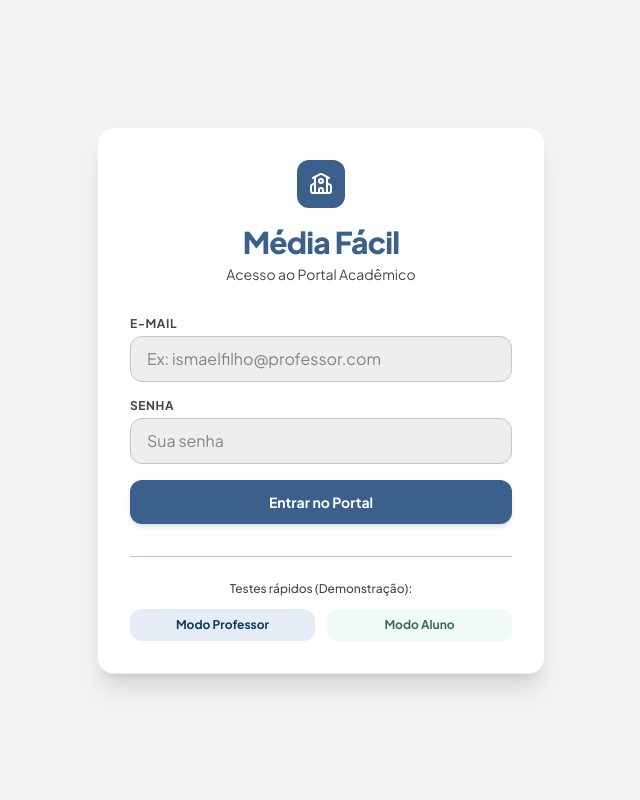
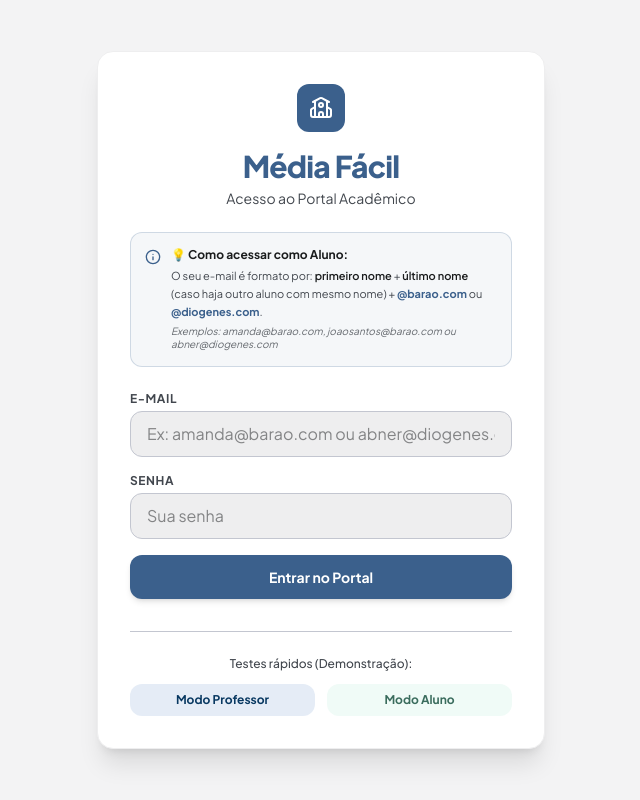
Before and after one commit to MaelBG/Media_facil, a React (Vite) app: page / in a window 1280 px wide. Shown: the whole page, without its empty margins (319-959 px from the left). Built offline with nearby package versions, Linux system fonts and the light colour scheme; no server answers.

Commit message:
style(login): atualizar placeholder e adicionar caixa informativa com regras de e-mail para alunos

```diff
--- a/src/pages/Login.jsx
+++ b/src/pages/Login.jsx
@@ -1,6 +1,6 @@
 import { useState, useEffect } from "react";
 import { dbService } from "../db";
-import { School, AlertTriangle, ShieldAlert } from "lucide-react";
+import { School, AlertTriangle, ShieldAlert, Info } from "lucide-react";
 
 const MAX_FAILED_ATTEMPTS = 5;
 const LOCKOUT_DURATION_MS = 60 * 1000; // 60 segundos
@@ -91,8 +91,8 @@ export default function Login({ setCurrentUser, navigateTo, loadTeacherData, loa
       setEmail("ismaelfilho@professor.com");
       setSenha("123456");
     } else {
-      setEmail("ana@escola.com");
-      setSenha("123");
+      setEmail("amanda@barao.com");
+      setSenha("123456");
     }
   };
 
@@ -101,12 +101,26 @@ export default function Login({ setCurrentUser, navigateTo, loadTeacherData, loa
   return (
     <div className="min-h-screen flex items-center justify-center p-6 bg-surface-container-low">
       <div className="w-full max-w-md bg-white rounded-2xl shadow-xl border border-surface-container overflow-hidden p-8">
-        <div className="text-center mb-8">
+        <div className="text-center mb-6">
           <div className="inline-flex w-12 h-12 bg-primary rounded-xl items-center justify-center text-white mb-4">
             <School className="w-6 h-6" />
           </div>
           <h1 className="text-3xl font-extrabold text-primary tracking-tight font-sans">Média Fácil</h1>
           <p className="text-on-surface-variant text-sm mt-1">Acesso ao Portal Acadêmico</p>
+        </div>
+
+        {/* Lembrete da regra de e-mail dos alunos */}
+        <div className="mb-6 p-3.5 bg-primary/5 rounded-xl border border-primary/20 flex items-start gap-2.5 text-xs text-on-surface-variant">
+          <Info className="w-4 h-4 text-primary shrink-0 mt-0.5" />
+          <div>
+            <p className="font-bold text-on-surface text-xs">💡 Como acessar como Aluno:</p>
+            <p className="mt-1 text-[11px] leading-relaxed">
+              O seu e-mail é formato por: <span className="font-semibold text-on-surface">primeiro nome</span> + <span className="font-semibold text-on-surface">último nome</span> (caso haja outro aluno com mesmo nome) + <span className="font-bold text-primary">@barao.com</span> ou <span className="font-bold text-primary">@diogenes.com</span>.
+            </p>
+            <p className="mt-1 text-[10px] text-on-surface-variant/80 italic">
+              Exemplos: amanda@barao.com, joaosantos@barao.com ou abner@diogenes.com
+            </p>
+          </div>
         </div>
 
         {isLockedOut ? (
@@ -135,7 +149,7 @@ export default function Login({ setCurrentUser, navigateTo, loadTeacherData, loa
               type="email"
               value={email}
               onChange={(e) => setEmail(e.target.value)}
-              placeholder="Ex: ismaelfilho@professor.com"
+              placeholder="Ex: amanda@barao.com ou abner@diogenes.com"
               required
               disabled={isLoading || isLockedOut}
               className="w-full px-4 py-2.5 bg-surface-container border border-outline-variant rounded-xl focus:outline-none focus:ring-2 focus:ring-primary focus:border-transparent transition-all disabled:opacity-50"
```
